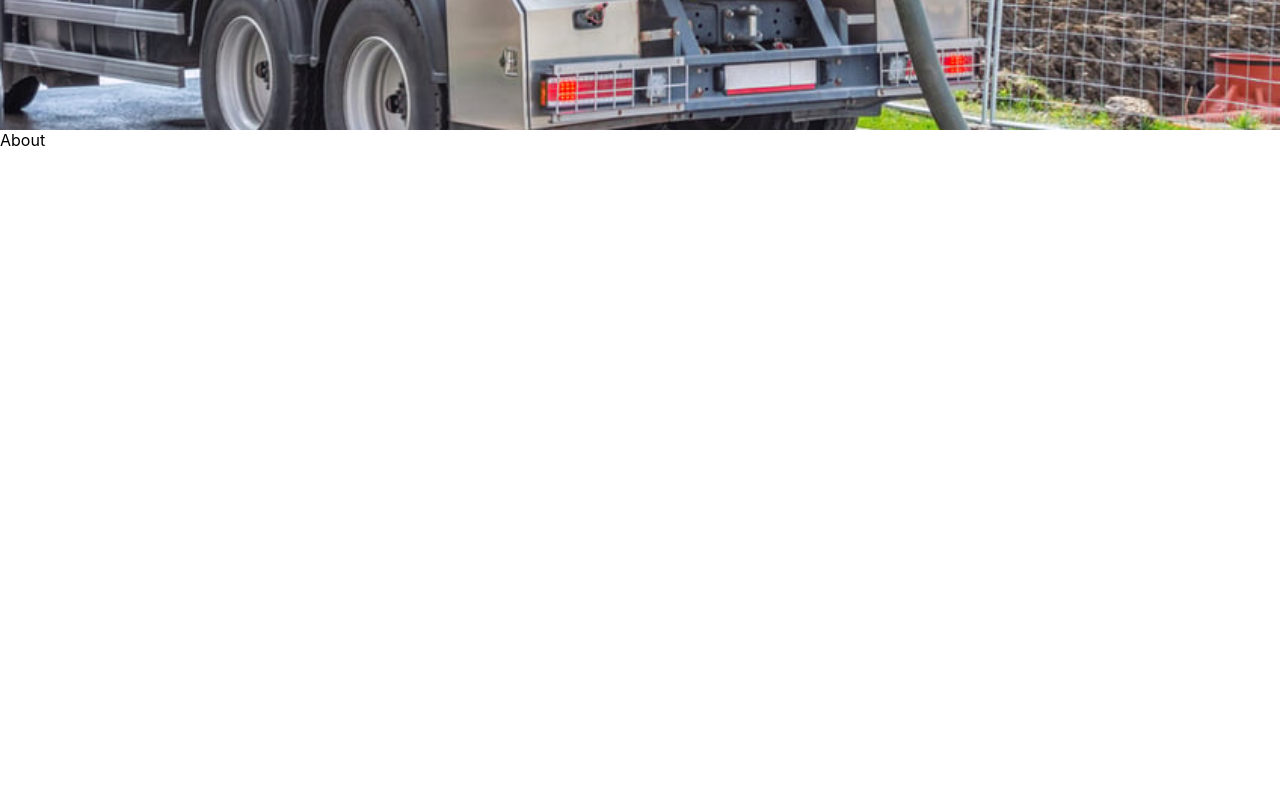
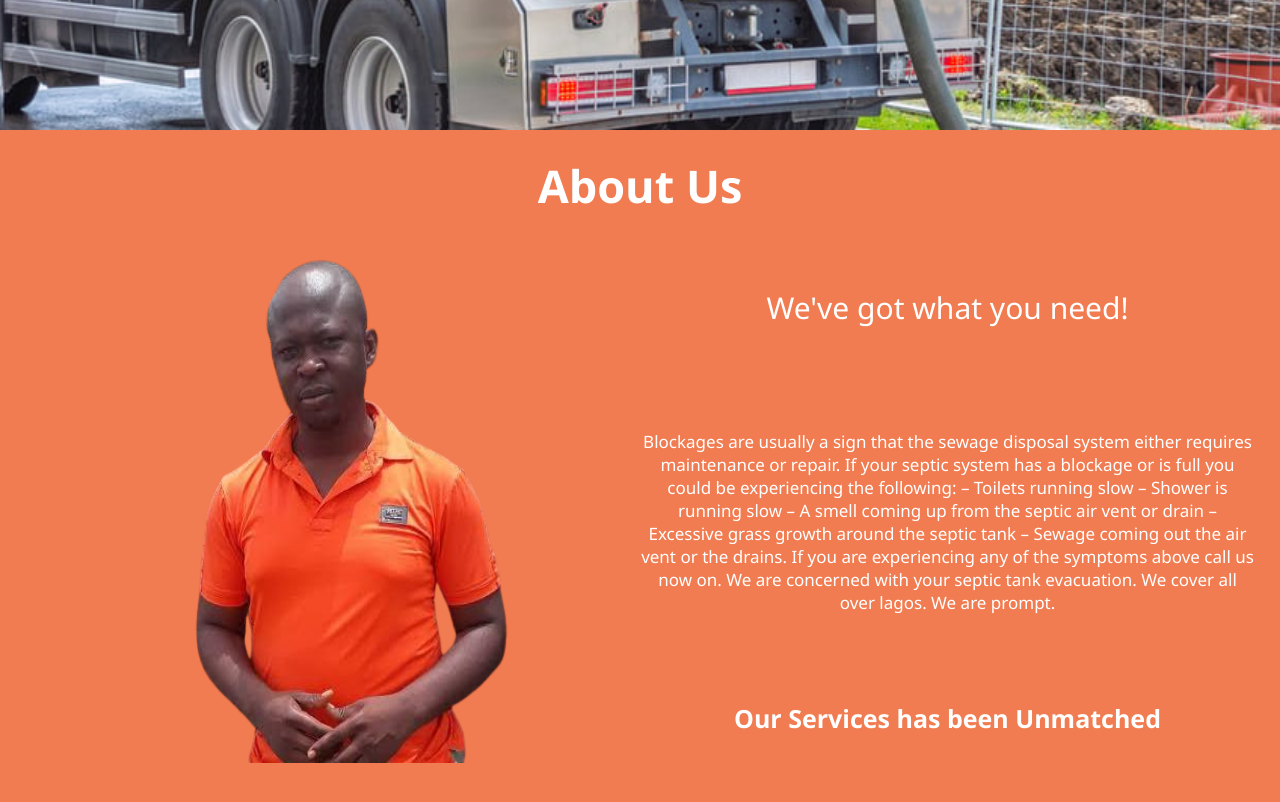
Before and after one commit to AjibadeHassan/Waste-management, a React (Create React App) app: page / in a window 1280 px wide. Shown: the part 660-1462 px from the top of the page. Before the commit the page ends 810 px from the top, so only its background shows below. Built offline with nearby package versions, Linux system fonts and the light colour scheme.

Commit message:
abouthome

```diff
--- a/src/Components/Abouthome.js
+++ b/src/Components/Abouthome.js
@@ -1,10 +1,31 @@
 import React from 'react'
+import Logo from '../Assets/Profile.png'
 
 
 const Abouthome = () => {
   return (
-    <div Abouthome_container>
-        About
+    <div className='Abouthome_container'>
+      <h1>About Us</h1>
+       <div className='Abothome_Div'>
+       <section className='Img_container'>
+          <img src={Logo} alt='profile'/>
+        </section>
+        <section className='About_Info'>
+          <h1>We've  got what you need!</h1>
+          <p>
+Blockages are usually a sign that the sewage disposal system
+ either requires maintenance or repair. If your septic system has
+  a blockage or is full you could be experiencing the following:
+   – Toilets running slow – Shower is running slow – A smell coming
+    up from the septic air vent or drain – Excessive grass growth around the
+     septic tank – Sewage coming out the air vent or the drains. If you are
+     experiencing any of the symptoms above call us now on. We are concerned with
+your septic tank evacuation. We cover all over lagos. We are prompt.
+</p>
+
+<h3>Our Services has been Unmatched</h3>
+        </section>
+       </div>
     </div>
   )
 }
--- a/src/Components/Main.js
+++ b/src/Components/Main.js
@@ -1,9 +1,6 @@
 import React from 'react'
 import Abouthome from './Abouthome'
 import Homepage from './Homepage'
-import '../Css/Style.css'
-import '../Css/Mobile.css'
-
 const Main = () => {
   return (
     <div >
--- a/src/Css/Style.css
+++ b/src/Css/Style.css
@@ -2,6 +2,7 @@
     padding: 0;
     margin: 0;
     box-sizing: border-box;
+    font-family: 'Segoe UI', Tahoma, Geneva, Verdana, sans-serif;
 }
 
 .Header_container {
@@ -26,7 +27,7 @@
 }
 
 .Nav_list {
-    width: 60%;
+    width: 40%;
     height: 50%;
     display: flex;
     justify-content: space-between;
@@ -65,9 +66,66 @@
     background-size: cover;
 }
 
+
 .Abouthome_container {
     width: 100%;
-    height: 100vh;
+    display: flex;
+    flex-direction: column;
+    align-items: center;
+    height: max-content;
+    padding: 25px;
     background-color: rgb(241, 124, 81);
     color: white;
 }
+
+
+.Abouthome_container h1 {
+    font-size: 45px;
+    margin-bottom: 15px;
+    font-weight: 600;
+}
+
+.Abothome_Div {
+    width: 100%;
+    height: 70vh;
+    display: flex;
+    align-items: center;
+    justify-content: space-between;
+
+}
+
+.Img_container {
+    width: 45%;
+    height: 90%;
+    margin-left: -20px;
+    object-fit: cover;
+}
+
+.Img_container img {
+    width: 100%;
+    height: 100%;
+}
+
+.About_Info {
+    width: 50%;
+    height: 80%;
+    display: flex;
+    flex-direction: column;
+    align-items: center;
+    justify-content: space-between;
+}
+
+.About_Info h1 {
+    font-size: 30px;
+    font-weight: 500;
+}
+
+.About_Info p {
+    font-size: 17px;
+    text-align: center;
+}
+
+.About_Info h3 {
+    font-size: 25px;
+    font-weight: 26px;
+}
```
Also changed, not shown: src/Assets/Profile.png (added).
